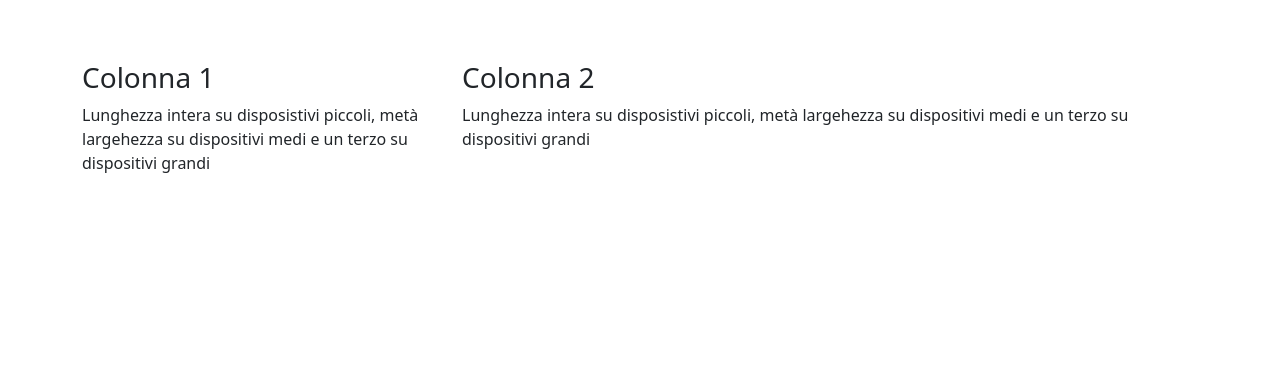
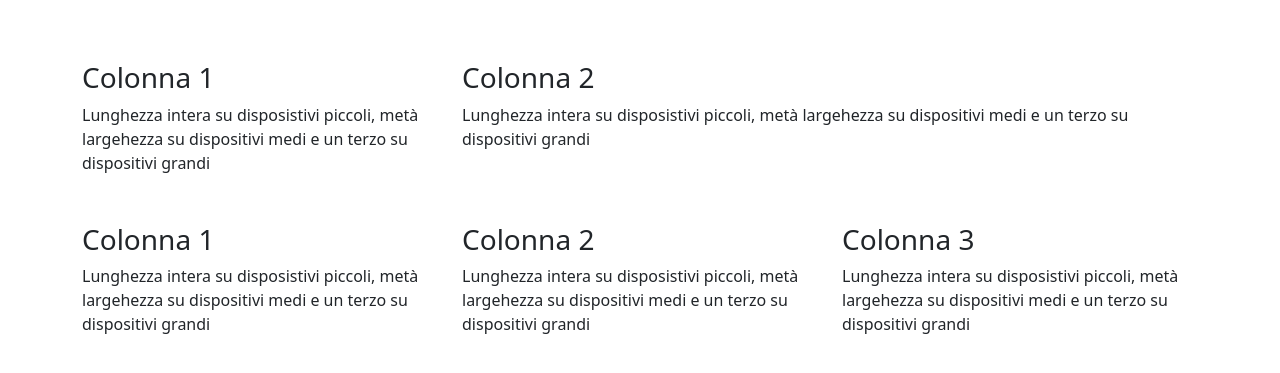
Before and after one commit to Fabio-Bianco/htmlcss-bootstrap-layout, a plain HTML site: page index.html in a window 1280 px wide. Shown: the part 131-504 px from the top of the page. Drawn offline with nearby package versions, Linux system fonts and the light colour scheme.

Commit message:
feat: created row 2th

```diff
--- a/index.html
+++ b/index.html
@@ -24,7 +24,7 @@
     <div class="container ">
         <div class="row">
           <div class="col-12 col-md-6 col-lg-4">
-            <article>
+            <article class=".bg-secondary.bg-gradient">
              <h3>Colonna 1</h3>
             Lunghezza intera su disposistivi piccoli, metà largehezza
             su dispositivi medi e un terzo su dispositivi grandi
@@ -40,7 +40,32 @@
 
           </div>
         </div>
+    </div>
+
+    <div class="container py-5">
+        <div class="row">
+          <div class="col col-md-4 col-lg-4">
+            <h3>Colonna 1</h3>
+            Lunghezza intera su disposistivi piccoli, metà largehezza
+            su dispositivi medi e un terzo su dispositivi grandi
+            </article>
+          </div>
+          <div class="col col-md-4 col-lg-4">
+            <h3>Colonna 2</h3>
+            Lunghezza intera su disposistivi piccoli, metà largehezza
+            su dispositivi medi e un terzo su dispositivi grandi
+            </article>
+          </div>
+          <div class="col-sm-12 col-md-4 col-lg-4">
+            <h3>Colonna 3</h3>
+            Lunghezza intera su disposistivi piccoli, metà largehezza
+            su dispositivi medi e un terzo su dispositivi grandi
+            </article>
+          </div>
+        </div>
       </div>
+
+
 
 
 
```
